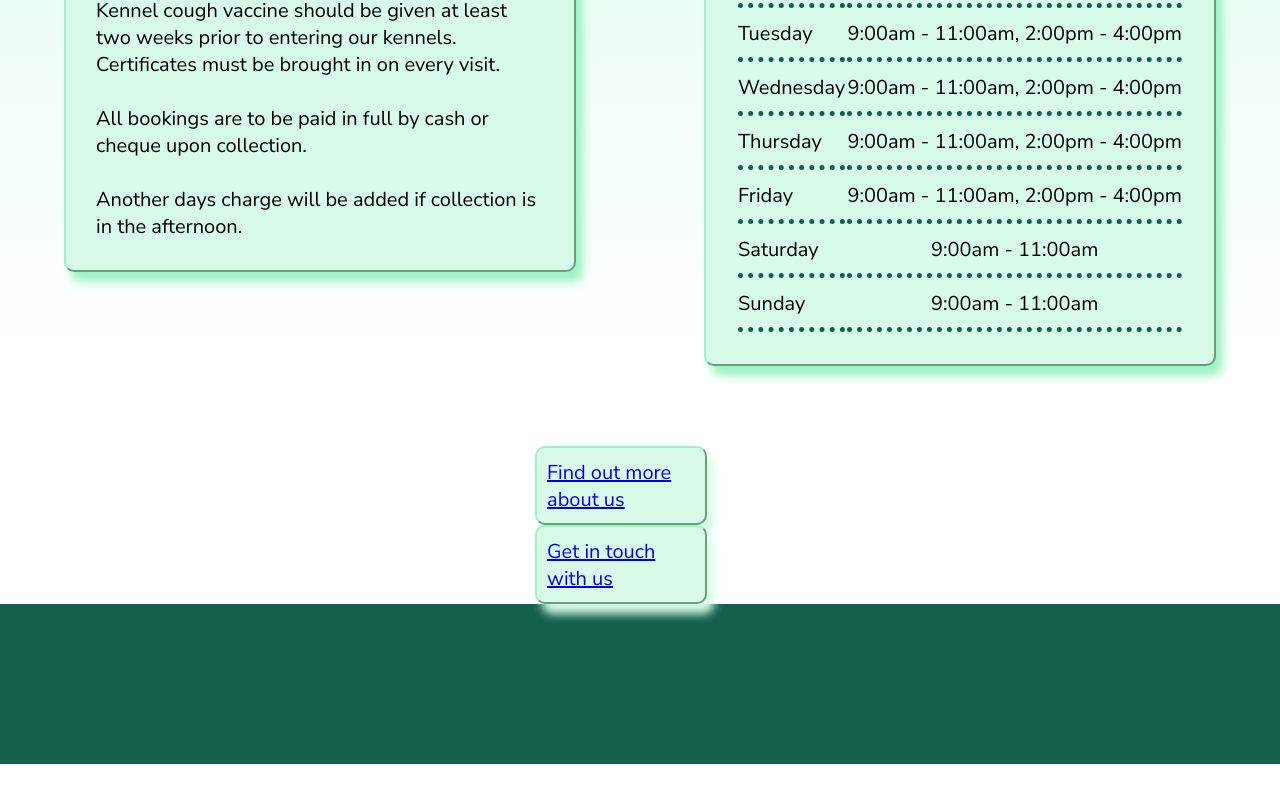
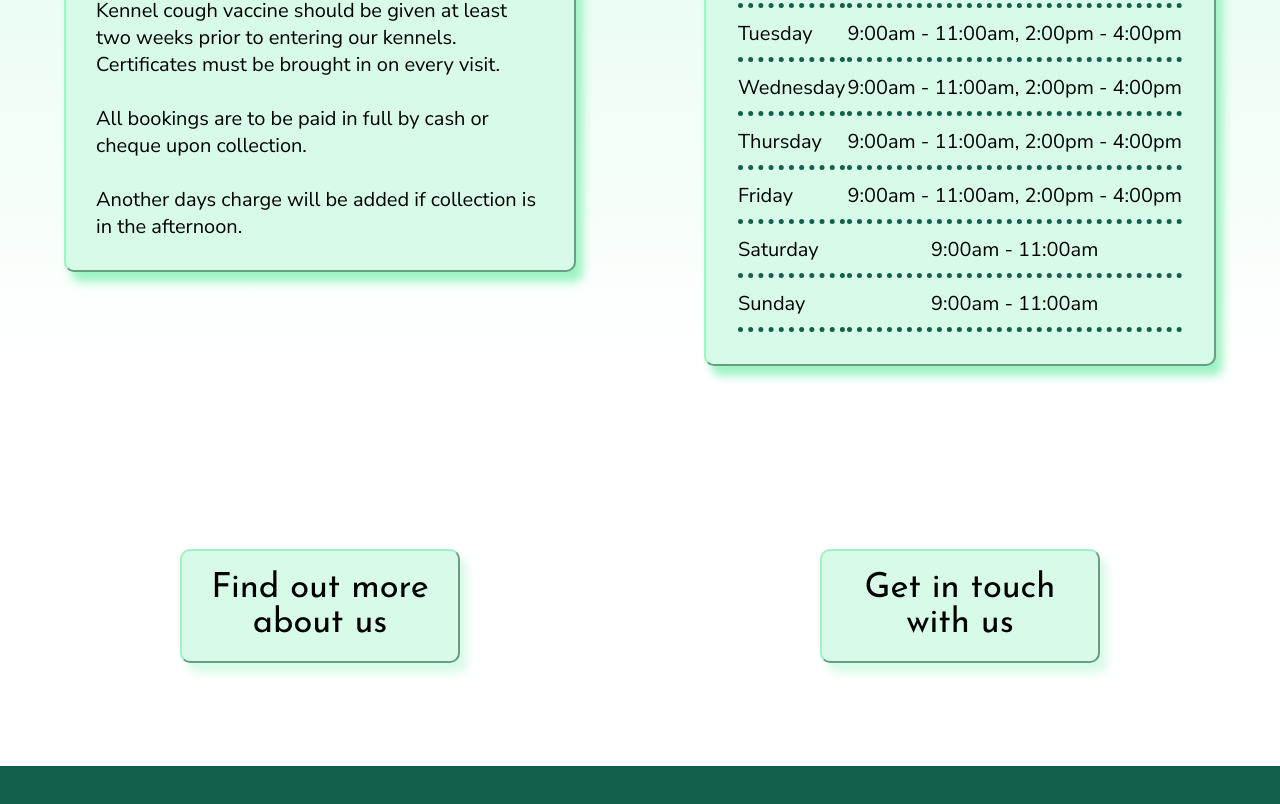
Before and after one commit to Velocima/green-lawns, a React (Create React App) app: page /services in a window 1280 px wide. Shown: the part 2060-2864 px from the top of the page. Before the commit the page ends 2824 px from the top, so only its background shows below. Built offline with nearby package versions, Linux system fonts and the light colour scheme.

Commit message:
services links section initial styling added

```diff
--- a/src/components/Services.jsx
+++ b/src/components/Services.jsx
@@ -122,7 +122,7 @@ export default function Services() {
 					</table>
 				</article>
 			</section>
-			<section className='contact'>
+			<section className='links'>
 				<Link to='/about'>
 					<p>Find out more about us</p>
 				</Link>
--- a/src/css/services.css
+++ b/src/css/services.css
@@ -119,3 +119,23 @@
           padding: 10px 0; }
         .services .important-information .opening-hours table tr td:nth-child(2) {
           text-align: center; }
+  .services .links {
+    width: 100%;
+    height: 40vh;
+    display: grid;
+    grid-template-columns: 1fr 1fr; }
+    .services .links a {
+      text-decoration: none;
+      text-align: center;
+      justify-self: center;
+      align-self: center;
+      background-color: #d7fbe8;
+      border: 2px outset #9df3c4;
+      box-shadow: 7px 10px 10px #d7fbe8;
+      padding: 20px 10px;
+      border-radius: 10px; }
+      .services .links a p {
+        width: 20vw;
+        font-family: "Josefin Sans", sans-serif;
+        font-size: 2.7vw;
+        color: black; }
--- a/src/scss/services.scss
+++ b/src/scss/services.scss
@@ -148,4 +148,27 @@
 			}
 		}
 	}
+	.links {
+		width: 100%;
+		height: 40vh;
+		display: grid;
+		grid-template-columns: 1fr 1fr;
+		a {
+			text-decoration: none;
+			text-align: center;
+			justify-self: center;
+			align-self: center;
+			background-color: $container-color;
+			border: 2px outset $container-shadow;
+			box-shadow: 7px 10px 10px $container-color;
+			padding: 20px 10px;
+			border-radius: 10px;
+			p {
+				width: 20vw;
+				font-family: $title-font;
+				font-size: 2.7vw;
+				color: black;
+			}
+		}
+	}
 }
```
